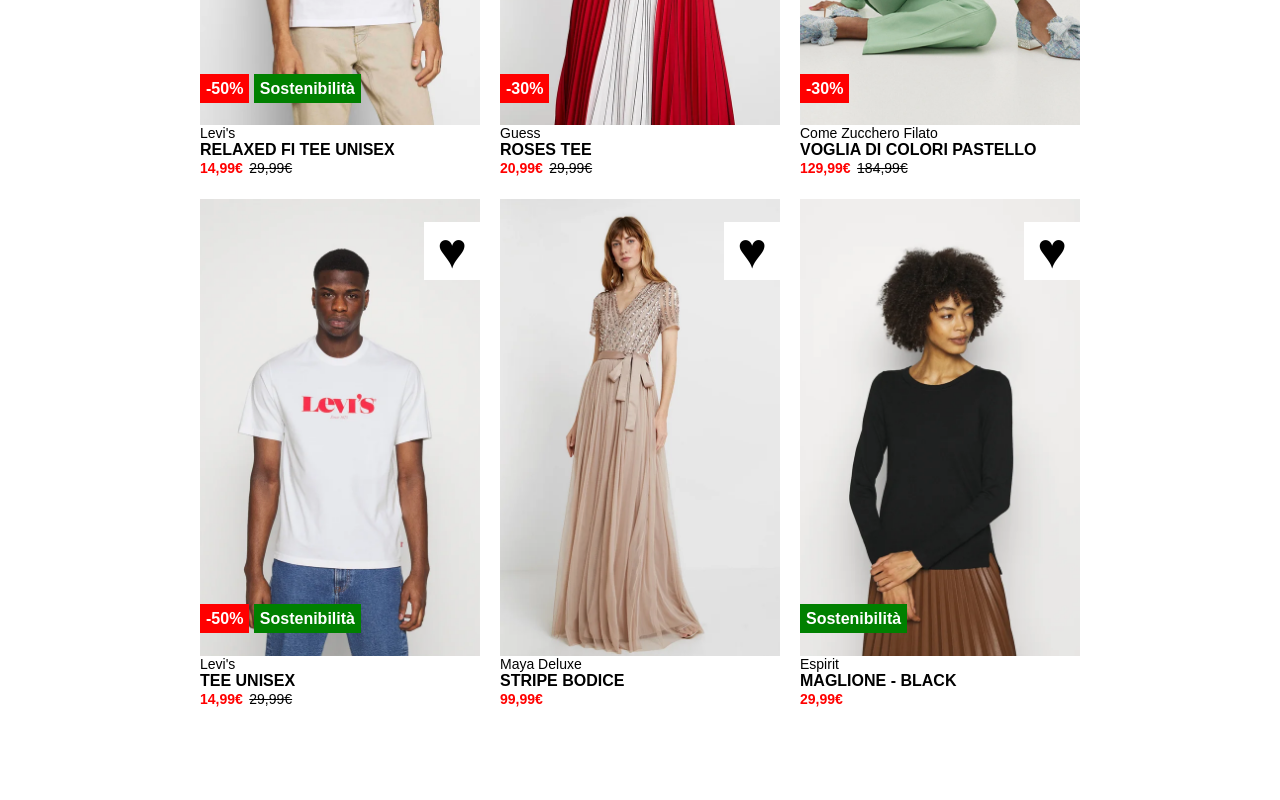
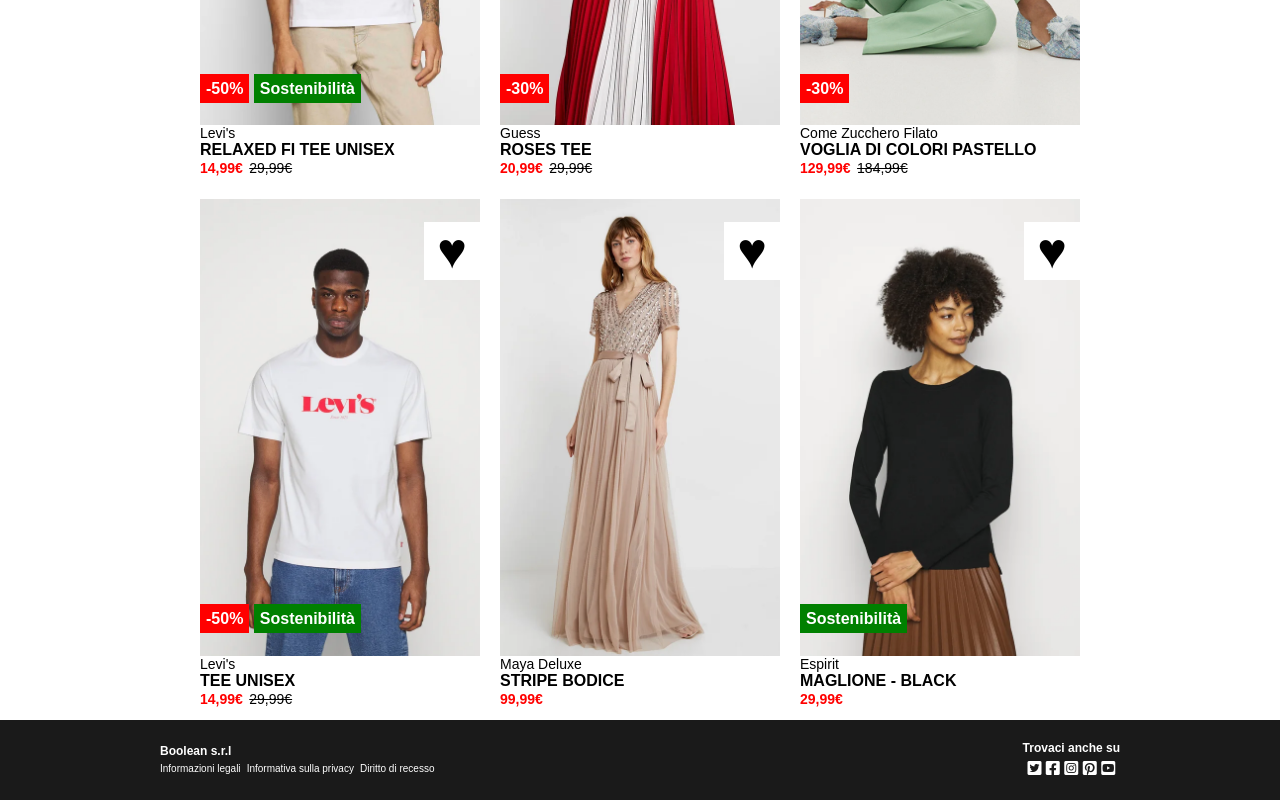
Before and after one commit to DominikKnapczyk/html-css-boolando, a plain HTML site: page index.html in a window 1280 px wide. Shown: the part 486-1286 px from the top of the page. Before the commit the page ends 1206 px from the top, so only its background shows below. Drawn offline with Linux system fonts and the light colour scheme.

Commit message:
+ footer

```diff
--- /dev/null
+++ b/css/footer.css
@@ -0,0 +1,50 @@
+/* FOOTER */
+
+footer {
+  display: flex;
+  align-items: center;
+  justify-content: center;
+  flex-direction: column;
+
+  background-color: #1a1a1a;
+  height: 5rem;
+  width: 100%;
+
+  color: white;
+}
+
+.footer-container{
+  display: flex;
+  justify-content: space-between;
+  align-items: center;
+
+  width: 75%;
+  height: 40px;
+}
+
+.footer-right-section {
+  justify-content: right;
+  text-align: center;
+}
+
+.footer-left-section {
+  justify-content: left;
+}
+
+.footer-text {
+  display: block;
+  color: white;
+  font-weight: bold;
+  font-size: 12px;
+}
+
+.footer-link {
+  text-decoration: none;
+  color: white;
+  font-size: 10px;
+  padding-right: 0.1rem;
+}
+
+.footer-right-section > .footer-text {
+  margin-bottom: 5px;
+}
--- a/css/style.css
+++ b/css/style.css
@@ -1,10 +1,11 @@
+/* MAIN - GENERAL */
+
 main {
   display: flex;
   justify-content: center;
   align-items: top;
 
   min-height: 95vh;
-
 
 }
 
@@ -56,13 +57,9 @@ main {
   width: 100%;
   height: 100%;
 
-
-
   background-repeat: no-repeat;
   background-size: cover;
   background-position: top center;
-
-  background-color: blue;
 }
 
 .container-description {
@@ -70,6 +67,8 @@ main {
   height: 60px;
   background-color: white;
 }
+
+/* PRODUCT POP-UP */
 
 .like {
   position: absolute;
@@ -106,6 +105,8 @@ main {
 .sustainability {
   background-color: green;
 }
+
+/* PRODUCT DESCRIPTION */
 
 .brand {
 display: block;
--- a/index.html
+++ b/index.html
@@ -13,23 +13,30 @@
 	<link rel="stylesheet" href="./css/utils.css">
 	<link rel="stylesheet" href="./css/style.css">
 	<link rel="stylesheet" href="./css/header.css">
+	<link rel="stylesheet" href="./css/footer.css">
 
 
 </head>
 
 <body>
 
-
+<!-- HEADER -->
 <header>
 	<nav>
+
+		<!-- LEFT SECTION -->
 		<div class="left-section">
 			<a class="nav-link" href="url">Donna</a>
 			<a class="nav-link" href="url">Uomo</a>
 			<a class="nav-link" href="url">Bambini</a>
 		</div>
+
+		<!-- MIDDLE SECTION -->
 		<div class="middle-section">
 			<img alt="logo" src="./img/boolean-logo.png">
 		</div>
+
+		<!-- RIGHT SECTION -->
 		<div class="right-section">
 			<a class="nav-link" href="url">
 				<i class="fa-regular fa-heart"></i>
@@ -140,5 +147,31 @@
 		</div>
 	</div>
 </main>
+	<!-- FOOTER-->
+
+<footer>
+
+	<div class="footer-container">
+
+		<!-- LEFT SECTION -->
+		<div class="footer-left-section">
+			<span class="footer-text">Boolean s.r.l</span>
+			<a class="footer-link" href="url">Informazioni legali</a>
+			<a class="footer-link" href="url">Informativa sulla privacy</a>
+			<a class="footer-link" href="url">Diritto di recesso</a>
+		</div>
+
+		<!-- RIGHT SECTION -->
+		<div class="footer-right-section">
+			<span class="footer-text">Trovaci anche su</span>
+			<i class="fa-brands fa-square-twitter"></i>
+			<i class="fa-brands fa-square-facebook"></i>
+			<i class="fa-brands fa-square-instagram"></i>
+			<i class="fa-brands fa-square-pinterest"></i>
+			<i class="fa-brands fa-square-youtube"></i>
+		</div>
+	</div>
+</footer>
+
 </body>
 </html>
```
